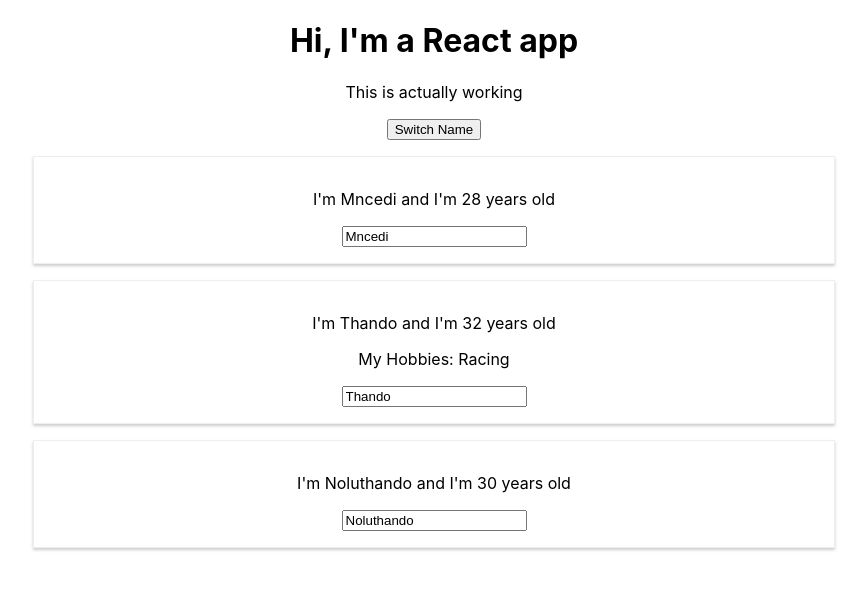
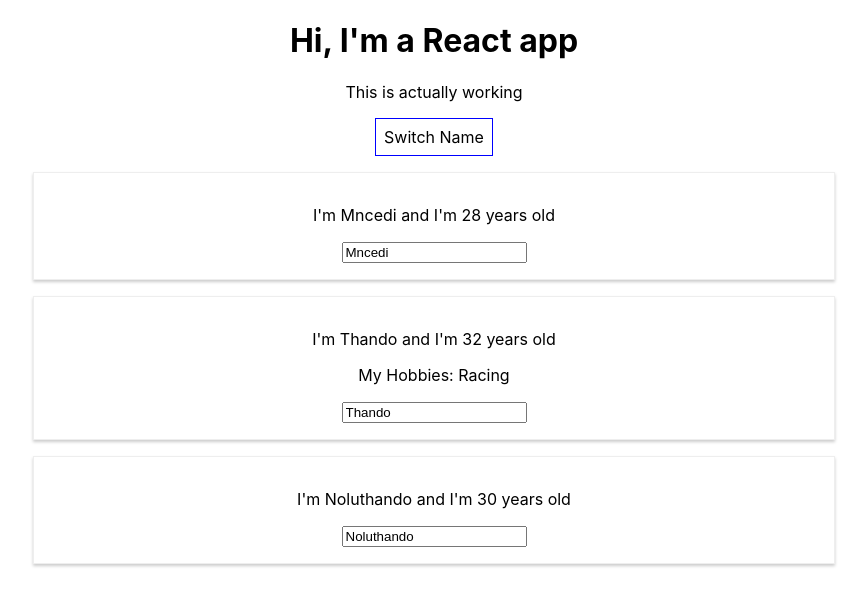
Before and after one commit to tzone85/react-burger, a React (Create React App) app: page / in a window 1280 px wide. Shown: the top 606 px of the page, without its empty margins (206-1073 px from the left). Built offline with nearby package versions, Linux system fonts and the light colour scheme.

Commit message:
Inline styling per component based on certain components but with some limitations. More on this later

```diff
--- a/src/App.js
+++ b/src/App.js
@@ -39,11 +39,22 @@
     };
 
     render() {
+
+        const style = {
+            backgroundColor: 'white',
+            font: 'inherit',
+            border: '1px solid blue',
+            padding: '8px',
+            cursor: 'pointer'
+        };
+
         return (
             <div className="App">
                 <h1>Hi, I'm a React app</h1>
                 <p>This is actually working</p>
-                <button onClick={() => this.switchNameHandler("Mncedi!!")}>Switch Name</button>
+                <button
+                    style={style}
+                    onClick={() => this.switchNameHandler("Mncedi!!")}>Switch Name</button>
 
                 <Person name={this.state.persons[0].name}
                         age={this.state.persons[0].age}/>
```
